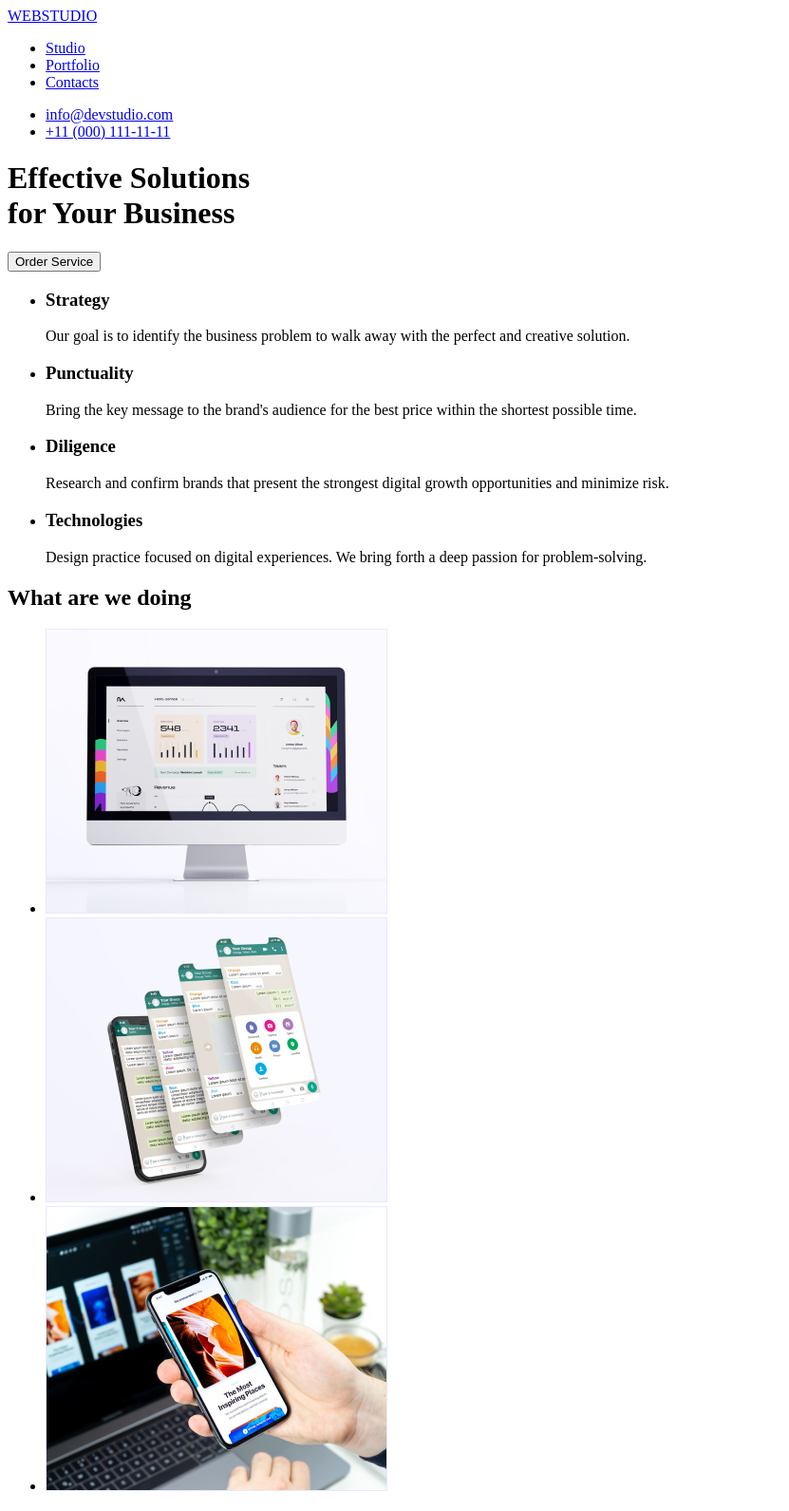
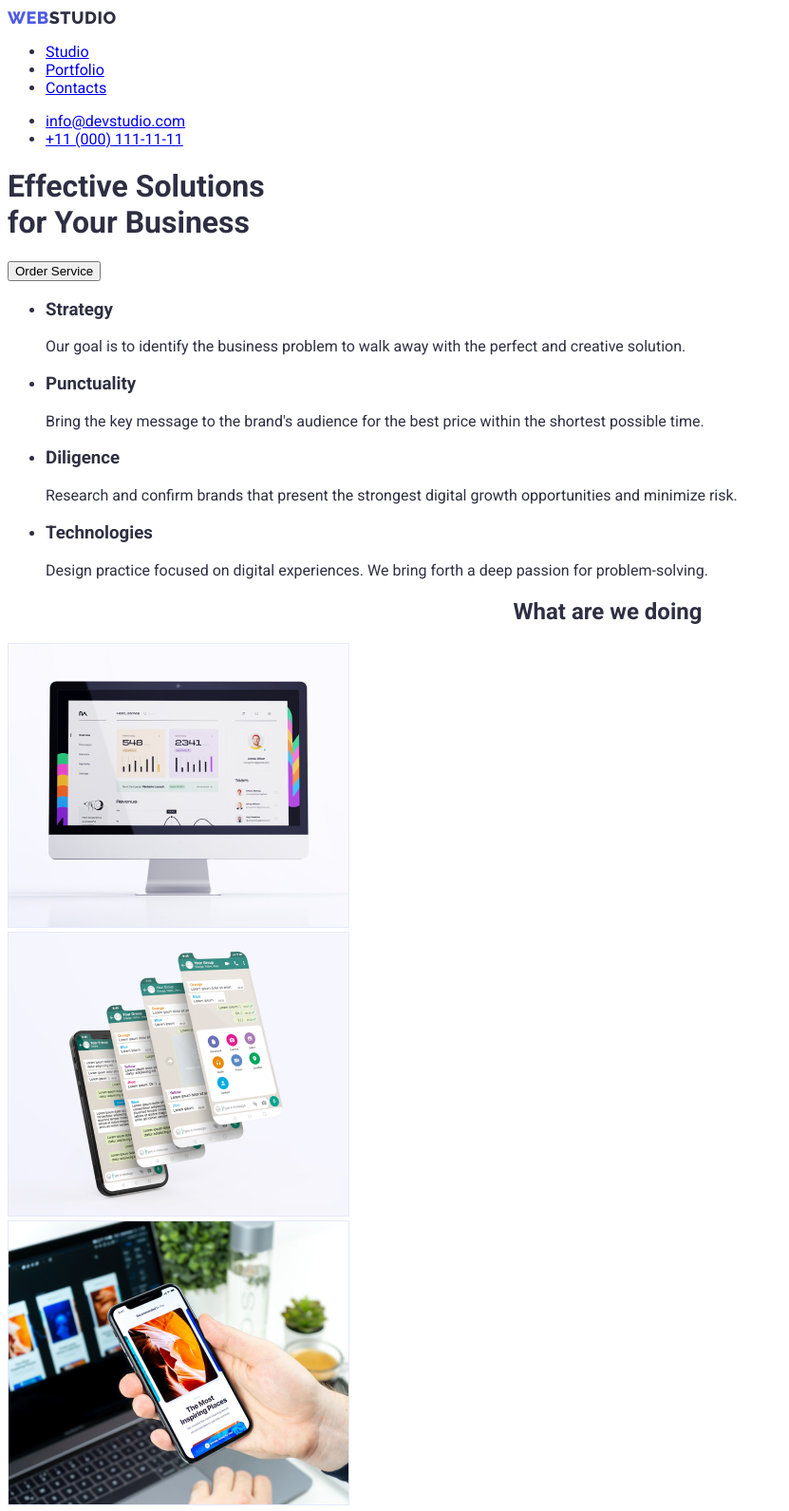
Before and after one commit to JosephGoIt/goit-markup-hw-02, a plain HTML site: page index.html in a window 1280 px wide. Shown: the top 1591 px of the page at 95% size, without its empty margins (0-831 px from the left). Drawn offline with Linux system fonts and the light colour scheme.

Commit message:
Initial update
added CSS and initial styling

```diff
--- /dev/null
+++ b/css/styles.css
@@ -0,0 +1,52 @@
+:root {
+    --CORNFLOWER: #E7E9FC;
+    --WHITE: #FFF;
+    --SLATE: #434455;
+    --NAVY-BLUE: #2E2F42;
+    --IRIS: #4D5AE5;
+    --CLOUD: #F4F4FD;
+}
+
+body {
+    font-family: 'Roboto', sans-serif;
+    color: var(--NAVY-BLUE);
+}
+
+.footer {
+    background-color: var(--NAVY-BLUE);
+    color: var(--CLOUD);
+}
+
+.logo footer {
+    color: var(--CLOUD);
+}
+
+.logo span {
+    color: var(--IRIS);
+}
+
+.logo {
+    font-family: Raleway;
+    font-style: normal;
+    font-size: 18px;
+    text-decoration: none;
+    letter-spacing: 0.54px;
+}
+
+#logo-id {
+    color: var(--NAVY-BLUE);
+}
+
+h2 {
+    text-align: center;
+}
+
+.team-members {
+    list-style: none;
+    padding-left: 0;
+}
+
+.platform-types {
+    list-style: none;
+    padding-left: 0;
+}
--- a/index.html
+++ b/index.html
@@ -4,10 +4,15 @@
     <meta charset="UTF-8">
     <meta name="viewport" content="width=device-width, initial-scale=1.0">
     <title>Web Studio</title>
+    <link rel="stylesheet" href="./css/styles.css">
+    <link rel="preconnect" href="https://fonts.googleapis.com">
+    <link rel="preconnect" href="https://fonts.gstatic.com" crossorigin>
+    <link href="https://fonts.googleapis.com/css2?family=Raleway:wght@800&family=Roboto:wght@400;500;700;900&display=swap"
+    rel="stylesheet">
 </head>
 <body>
-    <header>
-        <a href="webstudio">WEBSTUDIO</a>
+    <header class="header">
+        <a href="webstudio" class="logo" id="logo-id"><span>WEB</span>STUDIO</a>
         <nav>
             <ul>
                 <li><a href="studio">Studio</a></li>
@@ -25,8 +30,8 @@
     <main>
         <h1>Effective Solutions<br>for Your Business</h1>
         <button type="button">Order Service</button>
-        <section>
-            <ul>
+        <section class="service">
+            <ul class="service-features">
             <li>
                 <h3>Strategy</h3>
                 <p>Our goal is to identify the business problem to walk away with the perfect and creative solution.</p>
@@ -44,17 +49,17 @@
             </li>
             </ul>
         </section>
-        <section>
+        <section class="platform">
             <h2>What are we doing</h2>
-            <ul>
+            <ul class="platform-types">
             <li><img src="images/image1.jpg" alt="desktop image" width="360"></li>
             <li><img src="images/image2.jpg" alt="mobile image" width="360"></li>
             <li><img src="images/image3.jpg" alt="tablet image" width="360"></li>
             </ul>
         </section>
-        <section>
+        <section class="team">
             <h2>Our Team</h2>
-            <ul>
+            <ul class="team-members">
             <li>
                 <img src="images/mark.jpg" alt="Photo of Product Designer" width="264">
                 <h3>Mark Guererro</h3>
@@ -78,8 +83,8 @@
             </ul>
         </section>
     </main>
-    <footer>
-        <a href="webstudio">WEBSTUDIO</a>
+    <footer class="footer">
+        <a href="webstudio" class="logo footer"><span>WEB</span>STUDIO</a>
         <p>Increase the flow of customers and<br>sales for your business with digital<br>marketing & growth solutions.</p>
     </footer>
 </body>
```
